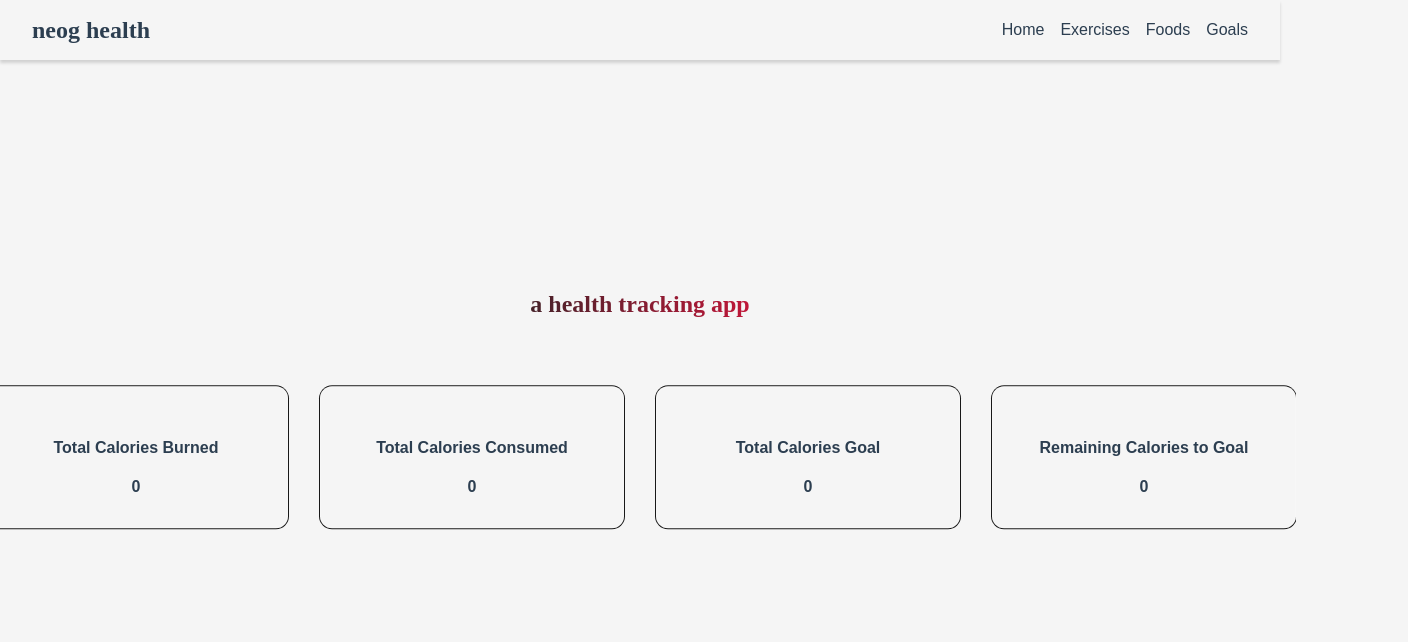
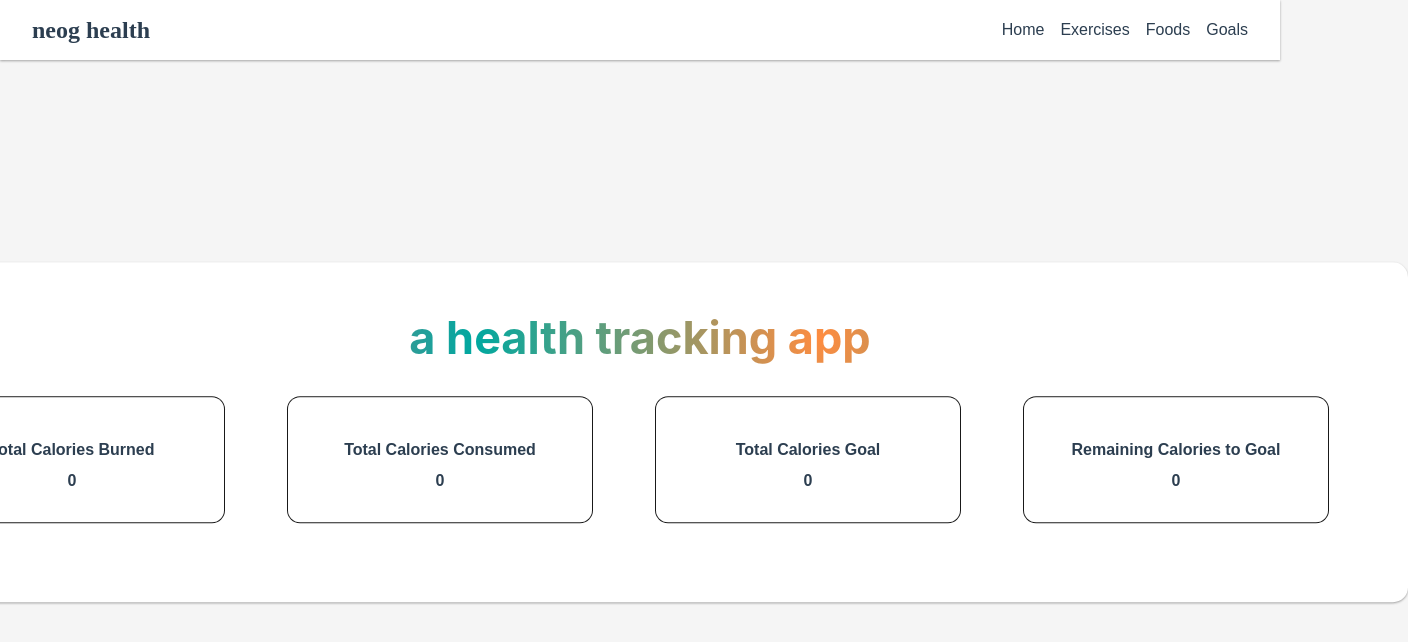
Before and after one commit to vishalsoni7/healthTracker, a React (Create React App) app: page / in a window 1280 px wide. Shown: the top 642 px of the page, 1408 px wide, since content can reach past the window. Built offline with nearby package versions, Linux system fonts and the light colour scheme; no server answers.

Commit message:
fixed css

```diff
--- a/src/pages/Goals.jsx
+++ b/src/pages/Goals.jsx
@@ -94,7 +94,7 @@ export const Goals = () => {
           </select>
         </div>
 
-        <button onClick={handleAddGoal}> Add Food </button>
+        <button onClick={handleAddGoal}> Add Goal </button>
       </div>
       {goals?.length > 0 ? (
         <div className="global-div">
--- a/src/styles.css
+++ b/src/styles.css
@@ -16,8 +16,8 @@ body {
   align-items: center;
   justify-content: space-between;
   gap: 2rem;
-  background-color: whitesmoke;
-  box-shadow: rgba(0, 0, 0, 0.15) 0px 3px 3px 0px;
+  background-color: white;
+  box-shadow: rgba(0, 0, 0, 0.12) 0px 1px 3px, rgba(0, 0, 0, 0.24) 0px 1px 2px;
 }
 
 .nav h3 {
@@ -53,19 +53,28 @@ body {
   align-items: center;
   justify-content: center;
   flex-direction: column;
-  gap: 3rem;
+  gap: 2rem;
   position: absolute;
-  top: 50%;
+  top: 54%;
   left: 50%;
   transform: translate(-50%, -50%);
+  background-color: white;
+  border-radius: 15px;
+  padding: 3rem;
+  box-shadow: rgba(0, 0, 0, 0.12) 0px 1px 3px, rgba(0, 0, 0, 0.24) 0px 1px 2px;
 }
 
 .dashboard-child-div {
   border-radius: 12px;
   width: 15rem;
   padding: 2rem;
+  margin: 0 2rem 2rem 0;
   box-shadow: rgba(255, 255, 255, 0.2) 0px 0px 0px 1px inset,
     rgba(0, 0, 0, 0.9) 0px 0px 0px 1px;
+}
+
+.dashboard-child-div h4 {
+  line-height: 0;
 }
 
 .card {
@@ -234,13 +243,16 @@ body {
 }
 
 .landing-heading {
-  font-size: x-large;
+  font-size: 45px;
+  margin: 0;
   text-align: center;
-  font-family: "Pacifico", cursive;
+  font-family: -apple-system, BlinkMacSystemFont, "Segoe UI", Roboto, Oxygen,
+    Ubuntu, Cantarell, "Open Sans", "Helvetica Neue", sans-serif;
   font-weight: 700;
-  background: linear-gradient(to right, #252525, crimson, maroon);
+  background: rgb(2, 0, 36);
+  background: radial-gradient(circle, #ff8c40, #00a8a0, #f26870);
   background-size: 300% auto;
-  animation: gradientAnimation 5s linear infinite;
+  animation: gradientAnimation 7s linear infinite;
   -webkit-text-fill-color: transparent;
   -webkit-background-clip: text;
   background-clip: text;
```
Also changed, not shown: src/reducers.js (+19 -19 lines).
